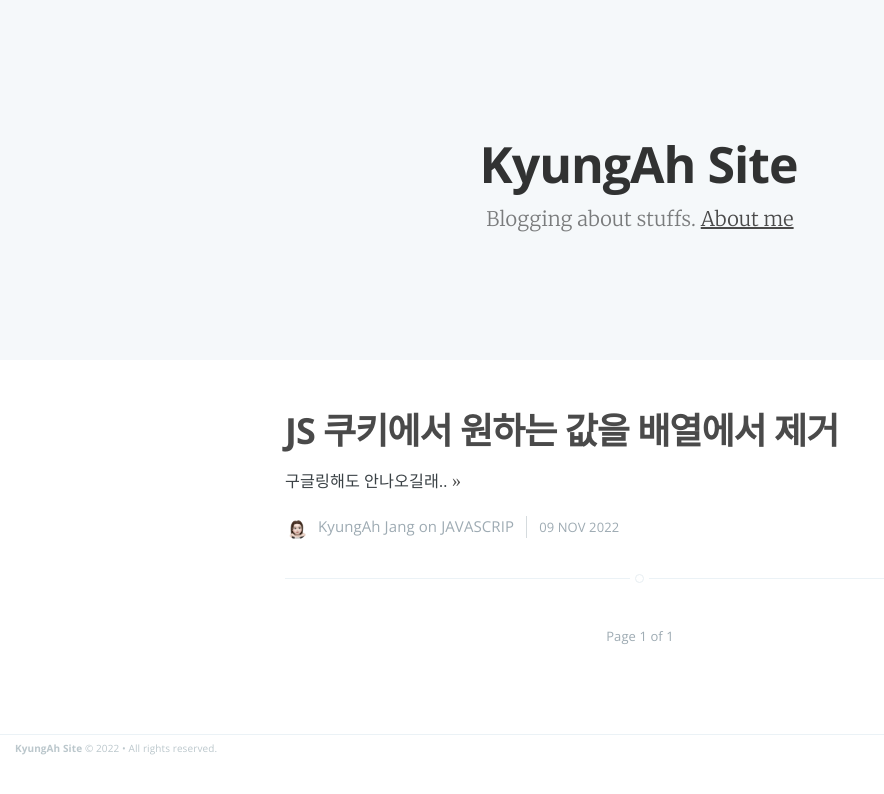
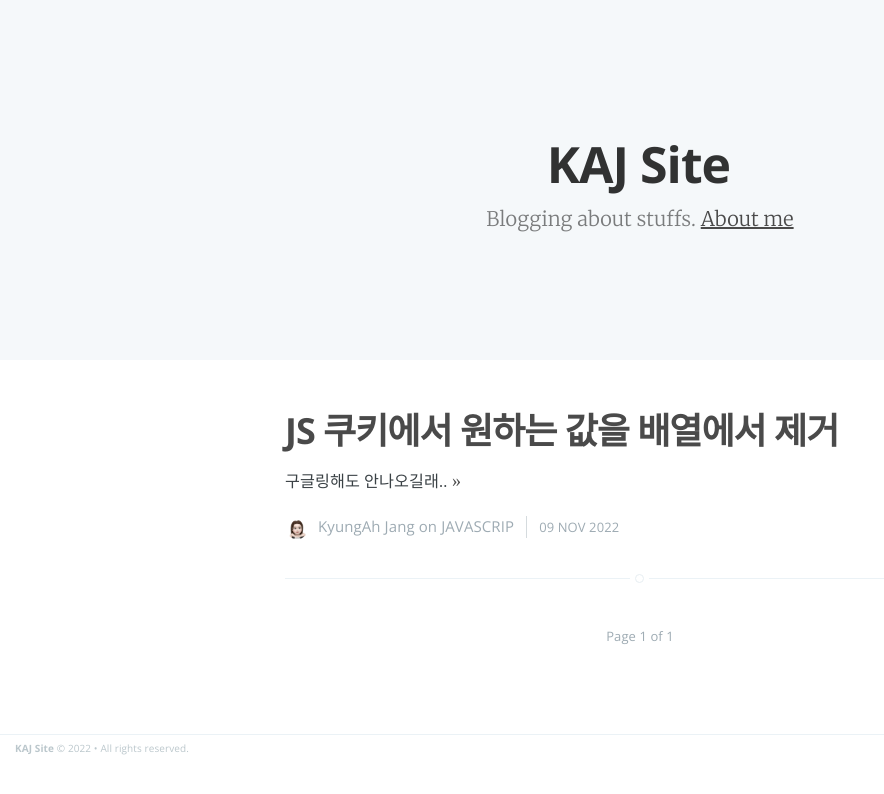
Before and after one commit to kajang93/kajang93.github.io, a Jekyll site: the page built from index.html, in a window 1280 px wide. Shown: the top 794 px of the page, without its empty margins (0-884 px from the left). Built offline with Jekyll 4.4.1, drawn with Linux system fonts in a browser that asks for light colours; the list of posts is cut into pages by our own code.

Commit message:
Update _config.yml

```diff
--- a/_config.yml
+++ b/_config.yml
@@ -1,4 +1,4 @@
-name: KyungAh Site
+name: KAJ Site
 description: Blogging about stuffs
 meta_description: "KAJ Site, Blogging about stuffs"
 
```
